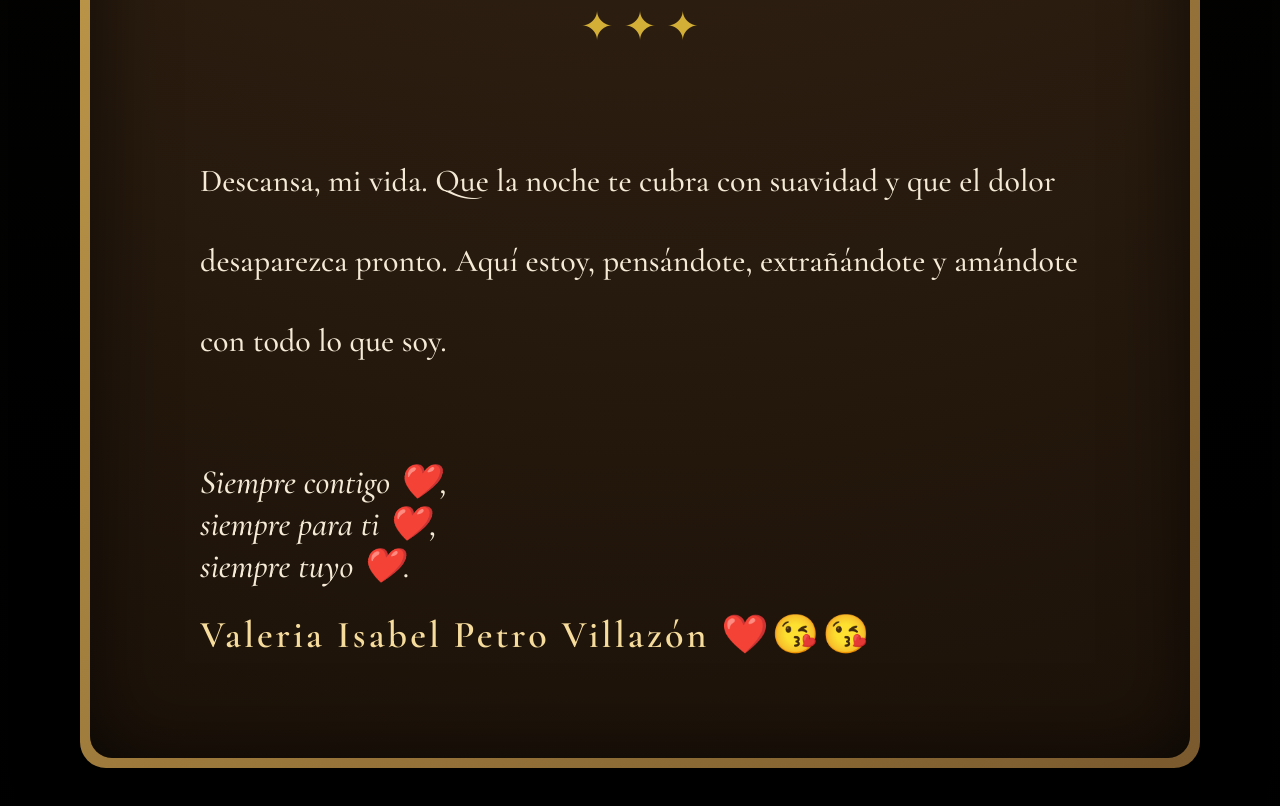
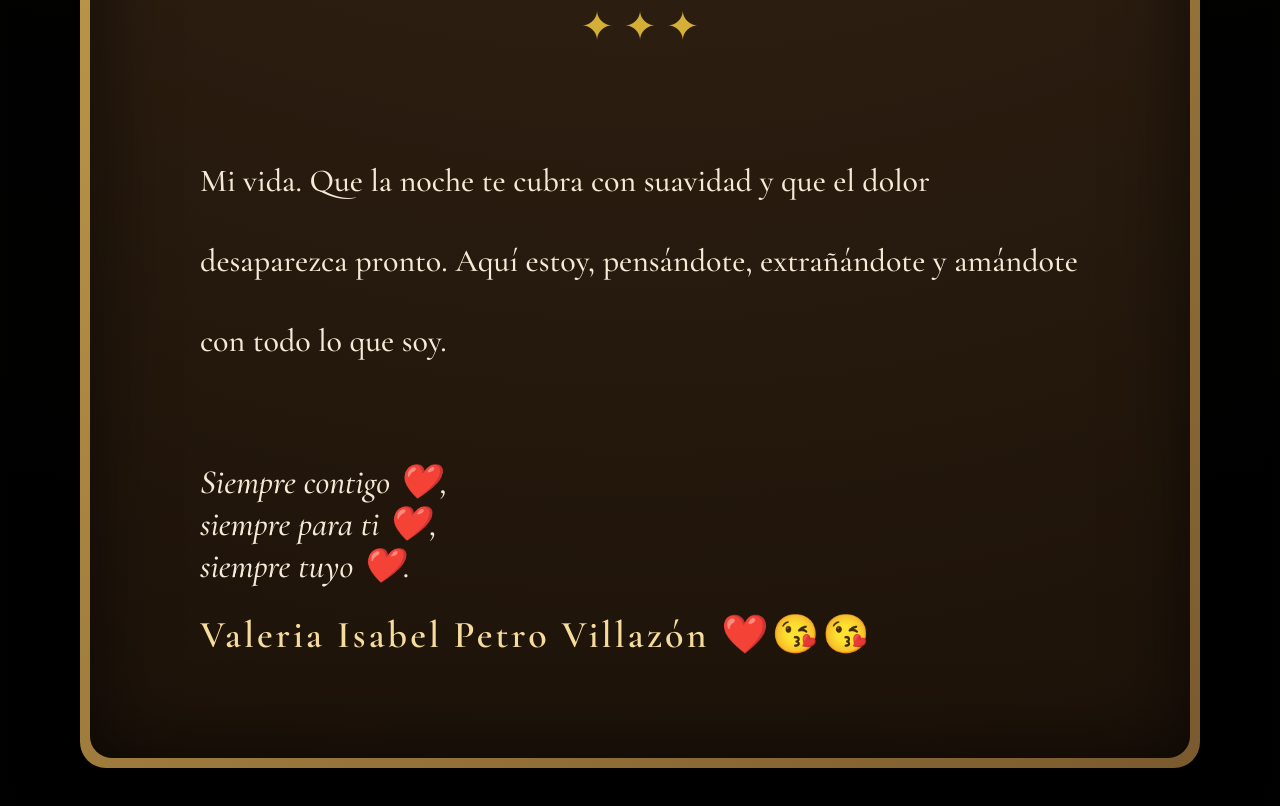
Before and after one commit to j8753741-eng/Viernes-26-dec, a plain HTML site: page index.html in a window 1280 px wide. Shown: the part 2975-3781 px from the top of the page. Drawn offline with nearby package versions, Linux system fonts and the light colour scheme; a web font is replaced by a local one.

Commit message:
Correct text in closure div

```diff
--- a/index.html
+++ b/index.html
@@ -152,7 +152,7 @@
             <div class="adorno">✦ ✦ ✦</div>
 
             <div class="cierre">
-                Descansa, mi vida. Que la noche te cubra con suavidad y que el dolor desaparezca pronto.
+                Mi vida. Que la noche te cubra con suavidad y que el dolor desaparezca pronto.
                 Aquí estoy, pensándote, extrañándote y amándote con todo lo que soy.
             </div>
 
```
